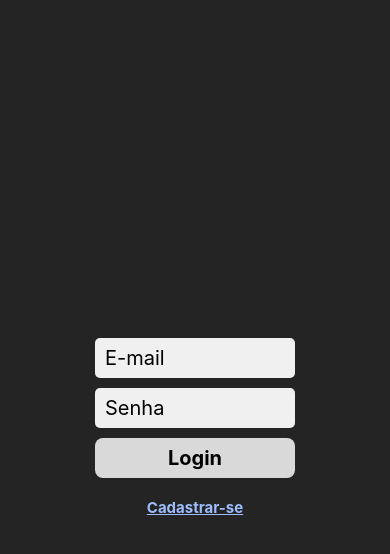
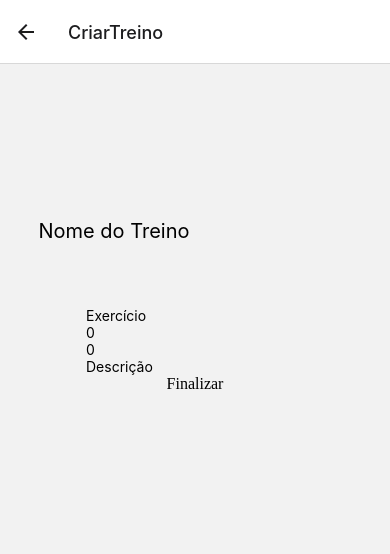
Before and after one commit to joaor-matos/BuddyBuilder, a React Native app: screen /CriarTreino in a window 390 px wide. Before the commit this address had no page. Shown: the top 554 px of the page. Built offline with nearby package versions, Linux system fonts and the light colour scheme; grey boxes are pictures that could not be loaded.

Commit message:
Removendo tela de login e cadastro

```diff
--- a/App.js
+++ b/App.js
@@ -3,6 +3,8 @@ import { StyleSheet, Text, View, Button, TouchableOpacity, Image, SafeAreaView,
 import { NavigationContainer } from '@react-navigation/native';
 import { createNativeStackNavigator } from '@react-navigation/native-stack';
 import { cloneElement, startTransition } from 'react';
+import AsyncStorage  from '@react-native-async-storage/async-storage';
+
 import Cronometro from './components/Cronometro';
 import Exercicio from './components/Exercicio';
 import Treino from './pages/Treino';
@@ -10,13 +12,15 @@ import Temporizador from './components/Temporizador';
 import IMC from './components/IMC';
 import Cadastro from './pages/Cadastro';
 import Login from './pages/Login';
+import CriarTreino from './pages/CriarTreino';
+
 
 function HomeScreen({ navigation }) {
   return (
     <SafeAreaView style={{flex: 1, backgroundColor: '#242424', flexDirection: 'column' }}>
       <View style={styles.menu}>
       <TouchableOpacity style={styles.bttnTreino} activeOpacity={0.9}
-      onPress={() => navigation.navigate('Treino')}>
+      onPress={() => navigation.navigate('CriarTreino')}>
         <Image
         source={require('./images/treino.png')}
         style={styles.iconTreino}
@@ -45,68 +49,14 @@ function HomeScreen({ navigation }) {
   );
 }
 
-function TreinoScreen({ navigation }) {
-  return (
-    <View style={{ flex: 1, justifyContent: 'center', alignItems: 'center', backgroundColor: '#242424' }}>
-      <IMC/>
-    </View>
-  );
-}
-
-function LoginScreen({ navigation }) {
-  return (
-    <View style={{ padding: 40, alignItems: "center", justifyContent: "center", flex: 1, backgroundColor: '#242424', }} /*style={styles.container}*/>
-      {/* <TextInput style={styles.inputEmail} placeholder="E-mail" onChangeText={(text) => setEmail(text)} value={email} /> */}
-      <TextInput style={styles.input} placeholder="E-mail" />
-      {/* <TextInput style={styles.inputPassword} placeholder="Senha" onChangeText={(text) => setPassword(text)} value={password} /> */}
-      <TextInput style={styles.input} placeholder="Senha" />
-
-      <TouchableOpacity style={styles.btn} onPress={() => navigation.navigate('Home')}>
-        <Text style={{ fontSize: 20, fontWeight: "bold" }}>Login</Text>
-      </TouchableOpacity>
-
-      <TouchableOpacity onPress={() => navigation.navigate('Cadastro')}>
-        <Text style={{ fontSize: 15, fontWeight: "bold", marginTop: 20, color: '#9ebdff', textDecorationLine: 'underline' }}>Cadastrar-se</Text>
-      </TouchableOpacity>
-    </View>
-  );
-}
-
-function CadastroScreen({ navigation }) {
-  return (
-      <View style={{ padding: 40, alignItems: "center", justifyContent: "center", flex: 1, backgroundColor: '#242424', }}>
-          {/* <TextInput style={styles.nicknameInput} placeholder="Apelido" onChangeText={text => setNickname(text)} value={nickname} /> */}
-          <TextInput style={styles.input} placeholder="Apelido"/>
-
-          {/* <TextInput style={styles.emailInput} placeholder="E-mail" onChangeText={text => setEmail(text)} value={email} /> */}
-          <TextInput style={styles.input} placeholder="E-mail"/>
-
-          {/* <TextInput placeholder="Senha" onChangeText={text => setPassword(text)} value={password} /> */}
-          <TextInput style={styles.input} placeholder="Senha"/>
-
-          {/* <TextInput style={styles.confirmPasswordInput} placeholder="Confirmar senha" onChangeText={text => setConfirmPassWord(text)} value={confirmPassword} /> */}
-          <TextInput style={styles.input} placeholder="Confirmar senha"/>
-
-          <TouchableOpacity style={styles.btn} onPress={() => navigation.navigate('Home')}><Text style={{ fontSize: 20, fontWeight: "bold" }}>Concluir cadastro</Text></TouchableOpacity>
-
-          <TouchableOpacity
-              title="Login" onPress={() => navigation.navigate('Login')} >
-              <Text style={{ fontSize: 15, fontWeight: "bold", marginTop: 20, color: '#9ebdff', textDecorationLine: 'underline' }}>Fazer Login</Text>
-          </TouchableOpacity>
-      </View>
-  )
-}
-
 const Stack = createNativeStackNavigator();
 
 function App() {
   return (
     <NavigationContainer>
-      <Stack.Navigator initialRouteName='Login'>
+      <Stack.Navigator initialRouteName='HomeScreen'>
         <Stack.Screen options={{headerShown: false}} name='Home' component={HomeScreen}/>
-        <Stack.Screen options={{headerShown: false}} name='Treino' component={TreinoScreen}/>
-        <Stack.Screen options={{headerShown: false}} name='Login' component={LoginScreen}/>
-        <Stack.Screen options={{headerShown: false}} name='Cadastro' component={CadastroScreen}/>
+        <Stack.Screen options={{headerShown: true}} name='CriarTreino' component={CriarTreino}/>
       </Stack.Navigator>
     </NavigationContainer>
   );
--- a/package.json
+++ b/package.json
@@ -16,12 +16,13 @@
     "expo-status-bar": "~1.4.4",
     "react": "18.2.0",
     "react-dom": "18.2.0",
-    "react-native": "0.71.8",
+    "react-native": "0.71.14",
     "react-native-countdown-circle-timer": "^3.2.1",
     "react-native-countdown-component": "^2.7.1",
     "react-native-safe-area-context": "4.5.0",
     "react-native-screens": "~3.20.0",
-    "react-native-web": "~0.18.10"
+    "react-native-web": "~0.18.10",
+    "@react-native-async-storage/async-storage": "1.17.11"
   },
   "devDependencies": {
     "@babel/core": "^7.20.0"
--- a/pages/CriarTreino.js
+++ b/pages/CriarTreino.js
@@ -1,7 +1,7 @@
 import { useState } from "react";
 import { View, TextInput, TouchableOpacity, StyleSheet, Image } from "react-native";
 
-export default function CriarTrieno() {
+export default function CriarTrieno({ navigation }) {
     const [nomeTreino, setNomeTreino] = useState("");
     const [exercicio, setExercicio] = useState("");
     const [quantRepeticao, setQuantRepeticao] = useState(0);
```
Also changed, not shown: 1 other file (tests, documents, lock files or other folders).
